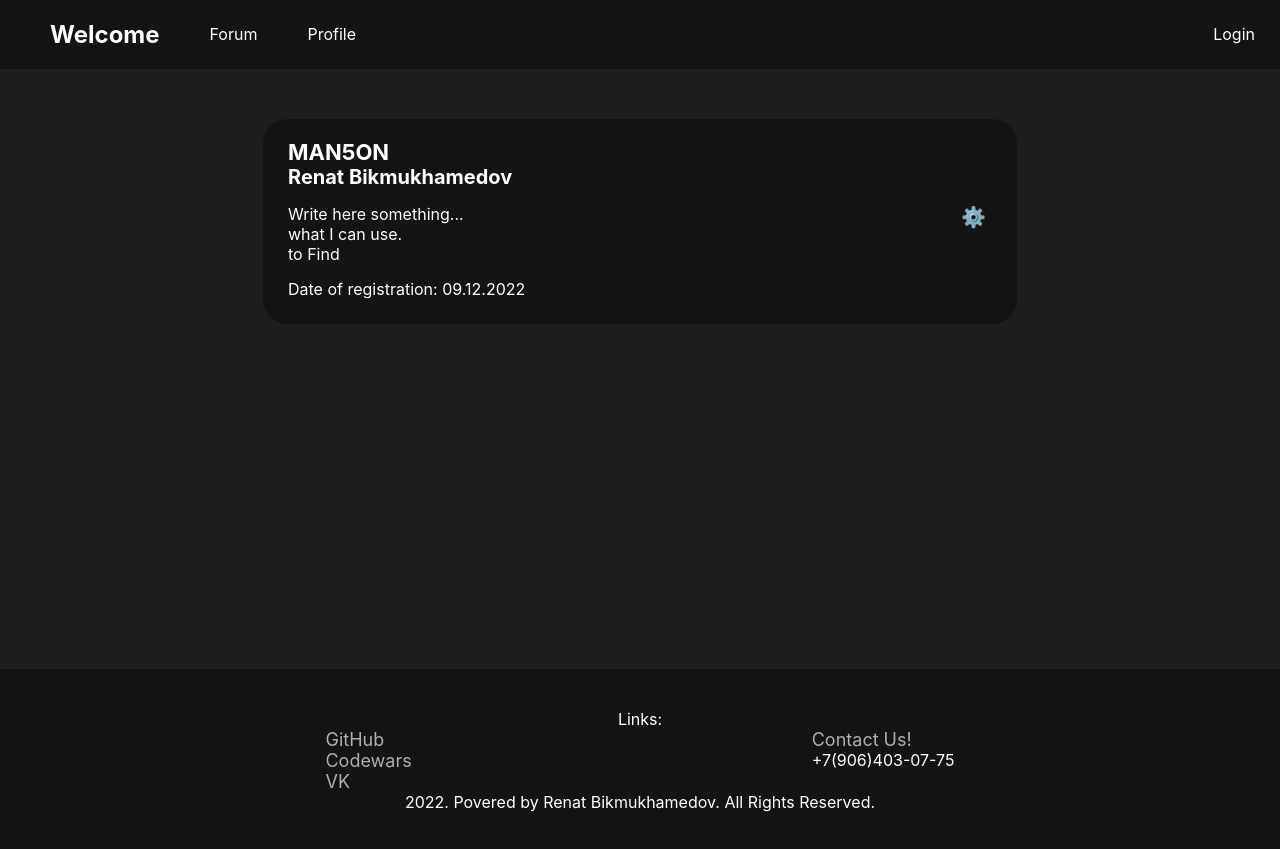
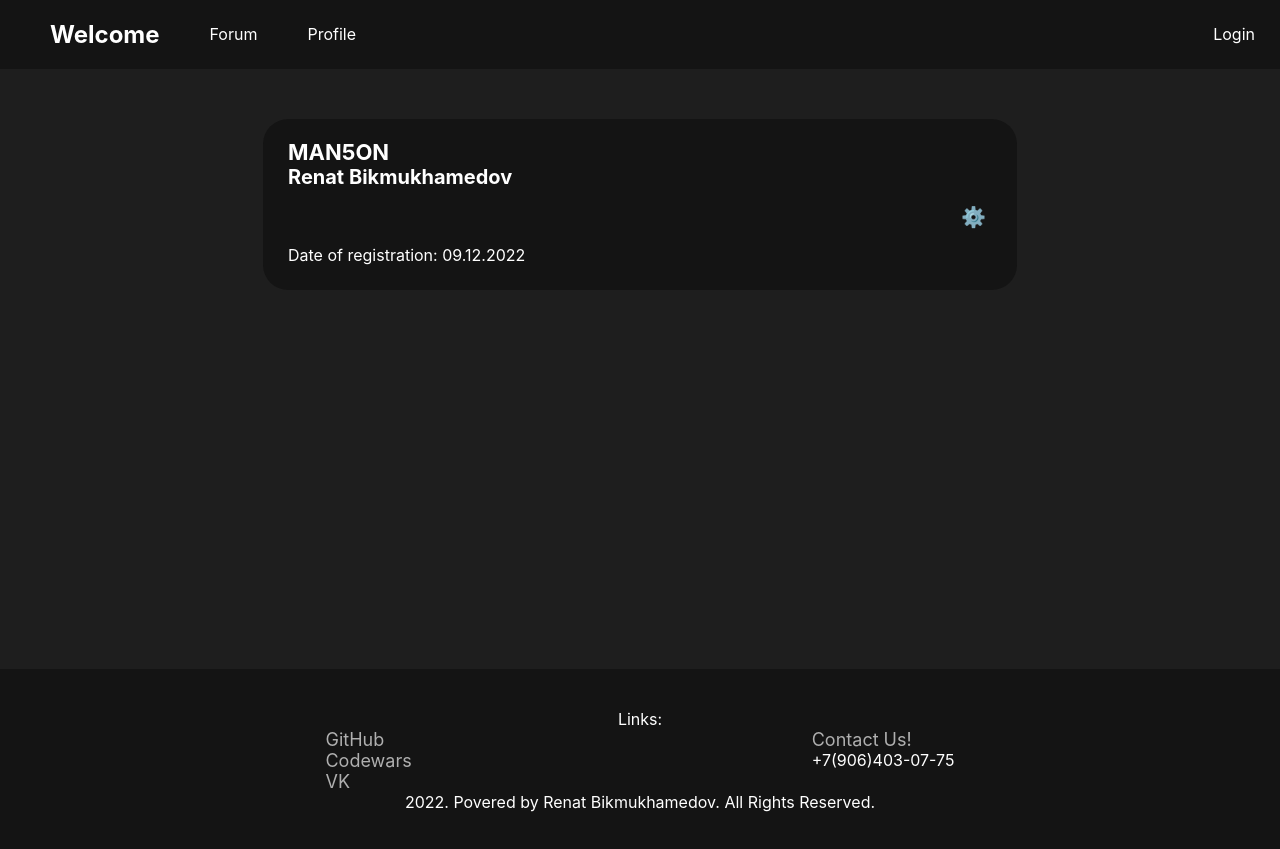
Before and after one commit to MAN5ON/Blog, a React (Create React App) app in the folder frontend/: page /profile in a window 1280 px wide. Built offline with nearby package versions, Linux system fonts and the light colour scheme.

Commit message:
feat(profile, auth): add logic to buttons

```diff
--- a/frontend/src/components/auth/index.jsx
+++ b/frontend/src/components/auth/index.jsx
@@ -5,5 +5,8 @@ import { SignUp } from "./signUp";
 export const Auth = () => {
   const [login, showLogin] = useState(true);
 
-  return login ? <LogIn /> : <SignUp />;
+  const props = {showLogin}
+
+
+  return login ? <LogIn {...props}/> : <SignUp {...props}/>;
 };
--- a/frontend/src/components/auth/logIn.jsx
+++ b/frontend/src/components/auth/logIn.jsx
@@ -1,15 +1,14 @@
 import s from "../styles/auth.module.css";
 
-export const LogIn = (showLogin) => {
+export const LogIn = ({ showLogin }) => {
   return (
     <div className={s.authPage}>
       <div className={s.inputs}>
-        <input placeholder="Email" />
-        <input type="password" placeholder="Password" />
+        <input placeholder="Email"/>
+        <input type="password" placeholder="Password"/>
       </div>
-      <button className={s.forgotPass}>Forgot your password?</button>
       <button className={s.MainButton}>LOG IN</button>
-      <button className={s.SecondButton}>Sign Up</button>
+      <button className={s.SecondButton} onClick={()=>showLogin(false)}>Sign Up</button>
     </div>
   );
 };
--- a/frontend/src/components/auth/signUp.jsx
+++ b/frontend/src/components/auth/signUp.jsx
@@ -1,6 +1,6 @@
 import s from "../styles/auth.module.css";
 
-export const SignUp = (showLogin) => {
+export const SignUp = ({ showLogin }) => {
   return (
     <div className={s.authPage}>
       <div className={s.inputs}>
@@ -12,7 +12,7 @@ export const SignUp = (showLogin) => {
         <input type="password" placeholder="Confirm Password" />
       </div>
       <button className={s.MainButton}>SIGN UP</button>
-      <button className={s.SecondButton}>Log In</button>
+      <button className={s.SecondButton} onClick={()=>showLogin(true)}>Log In</button>
     </div>
   );
 };
--- a/frontend/src/components/main/profile/editPage.jsx
+++ b/frontend/src/components/main/profile/editPage.jsx
@@ -1,10 +1,10 @@
 import s from "../../styles/profile.module.css";
 
-export const EditPage = () => {
+export const EditPage = ({pageText, changePageText, showEditPage}) => {
   return (
     <div className={s.editPage}>
-      <textarea className={s.userInfo} maxLength="300" />
-      <button className={s.saveButton}>Save</button>
+      <textarea className={s.userInfo} maxLength="150" value={pageText} onChange={(e)=> changePageText(e.target.value)}/>
+      <button className={s.saveButton} onClick={()=>showEditPage(false)}>Save</button>
     </div>
   );
 };
--- a/frontend/src/components/main/profile/index.jsx
+++ b/frontend/src/components/main/profile/index.jsx
@@ -5,13 +5,16 @@ import { UserPage } from "./userPage";
 
 export const Profile = () => {
   const [editPage, showEditPage] = useState(false);
+  const [pageText, changePageText] = useState('');
+  const props = {pageText, changePageText, showEditPage}
+
 
   return (
     <div className={s.profilePage}>
       <div className={s.userLogin}>MAN5ON</div>
       <div className={s.userName}>Renat Bikmukhamedov</div>
 
-      { editPage ? <EditPage  /> : <UserPage />}
+      { editPage ? <EditPage  {...props}/> : <UserPage {...props}/>}
 
       <div className={s.regDate}>Date of registration: 09.12.2022</div>
     </div>
--- a/frontend/src/components/main/profile/userPage.jsx
+++ b/frontend/src/components/main/profile/userPage.jsx
@@ -1,16 +1,10 @@
 import s from "../../styles/profile.module.css";
 
-export const UserPage = () => {
+export const UserPage = ({pageText, changePageText, showEditPage}) => {
   return (
     <div className={s.userPage}>
-      <div>
-        Write here something...
-        <br />
-        what I can use.
-        <br />
-        to Find
-      </div>
-      <button className={s.settingsButton}>⚙️</button>
+      <div className={s.shortInfo}>{pageText}</div>
+      <button className={s.settingsButton} onClick={()=> showEditPage(true)}>⚙️</button>
     </div>
   );
 };
--- a/frontend/src/components/styles/auth.module.css
+++ b/frontend/src/components/styles/auth.module.css
@@ -19,15 +19,17 @@
   width: 100%;
   height: 50px;
   margin: 5px 0 5px 0;
-  border: none;
   border-radius: 10px;
 
   font-size: 16px;
   color: rgb(255, 255, 255);
   background-color: rgb(20, 20, 20);
+
+  border: none;
+  outline: none;
 }
 
-.forgotPass {
+/* .forgotPass {
   align-self: flex-start;
   padding: 0 0 0 35px;
   font-size: 16px;
@@ -44,7 +46,7 @@
   color: rgb(200, 200, 200);
 
   text-decoration: underline;
-}
+} */
 
 .MainButton {
   margin-top: 25px;
--- a/frontend/src/components/styles/profile.module.css
+++ b/frontend/src/components/styles/profile.module.css
@@ -55,6 +55,11 @@
   background-color: rgb(20, 20, 20);
 }
 
+.shortInfo {
+  white-space: pre;
+  word-wrap: break-word;
+}
+
 .editPage {
   display: flex;
   flex-direction: column;
```
